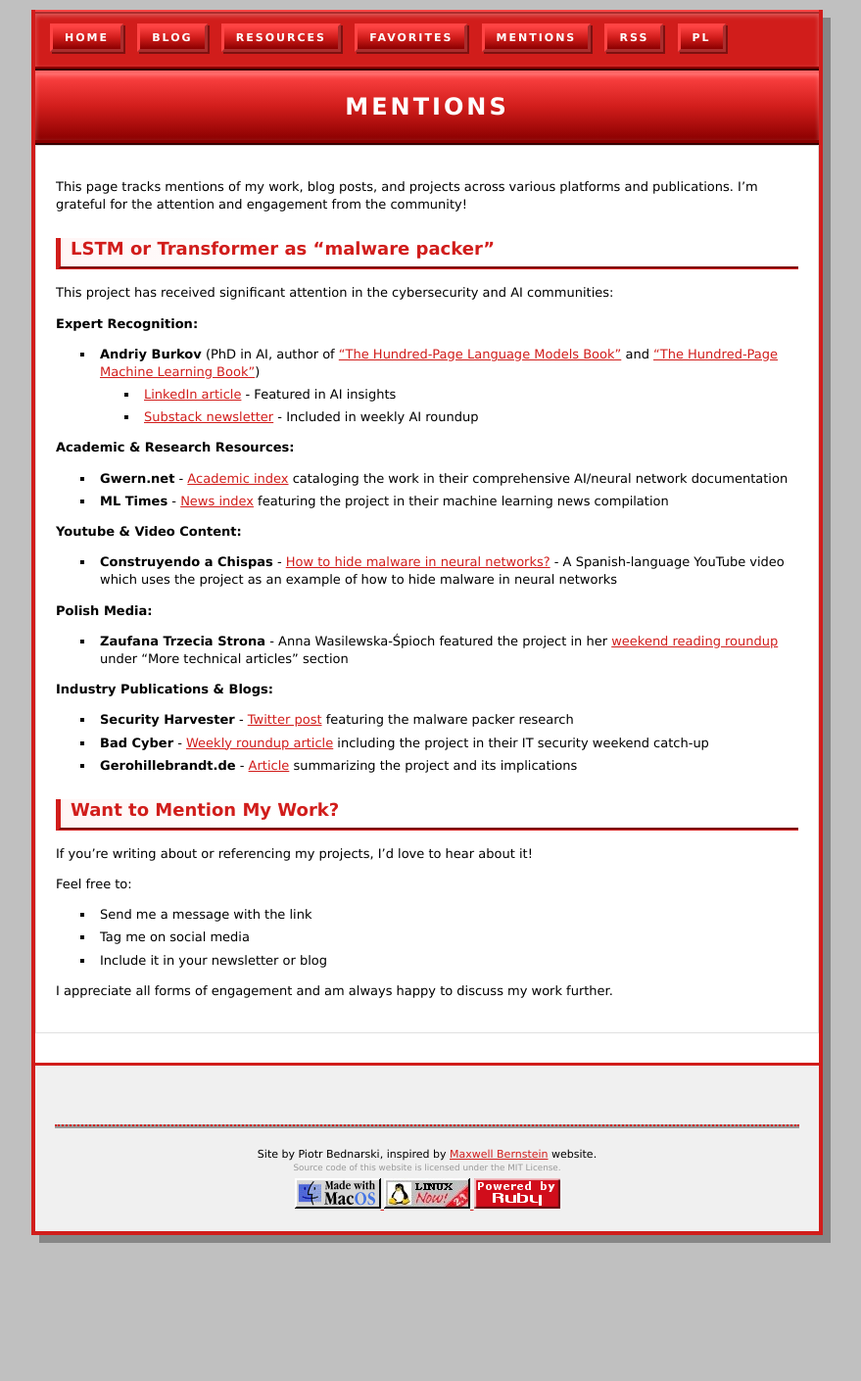
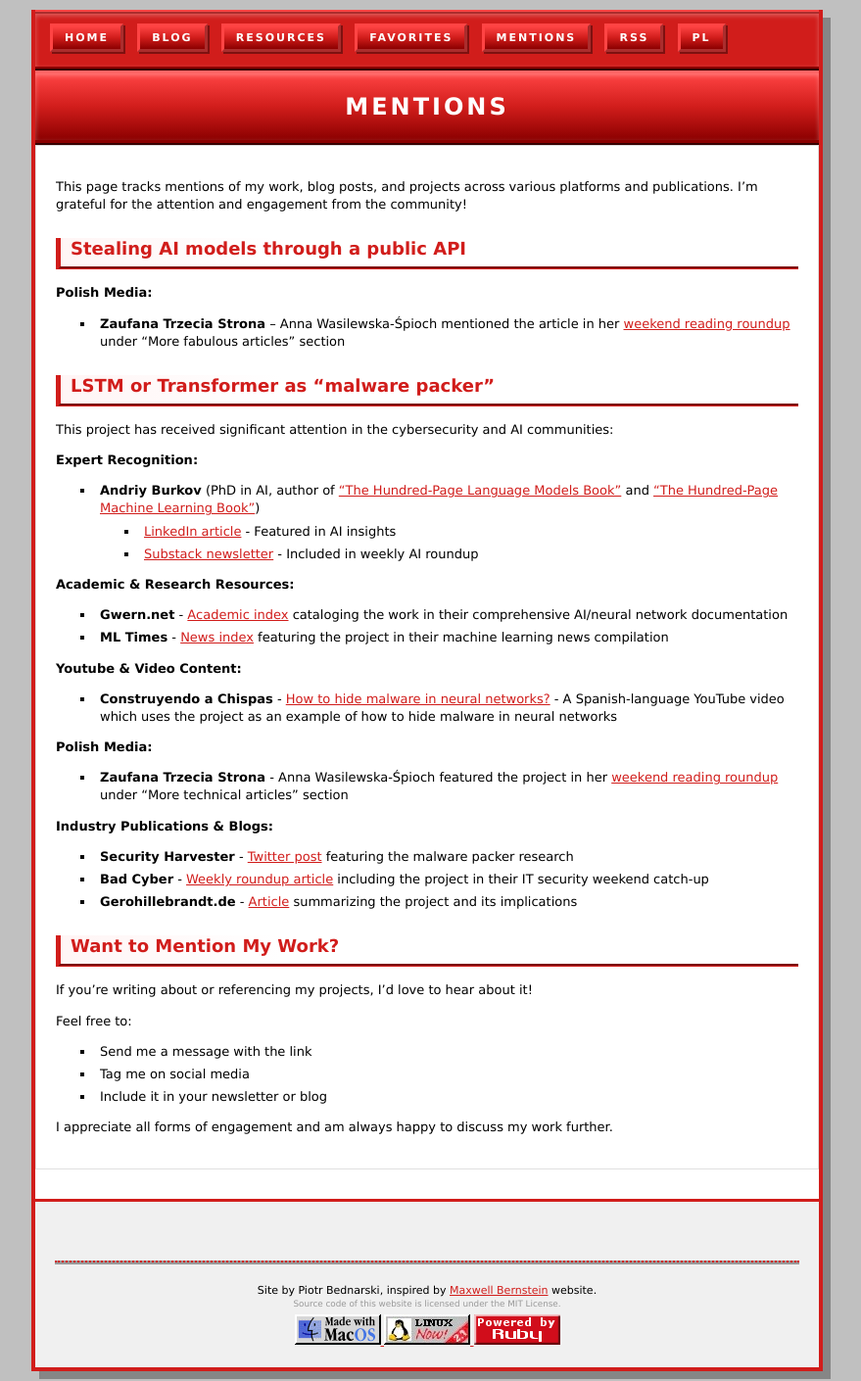
Before and after one commit to piotrmaciejbednarski/piotrmaciejbednarski.github.io, a Jekyll site: the page built from en/mentions.md, in a window 1280 px wide. Shown: the whole page at 98% size, without its empty margins (204-1083 px from the left). Built offline with Jekyll 4.4.1, drawn with Linux system fonts in a browser that asks for light colours; before the commit the page ends 1271 px from its top, so only the background shows below that.

Commit message:
Add new media mention for AI model theft article
Added a mention of the 'Stealing AI models through a public API' article in both English and Polish mentions pages, referencing coverage by Zaufana Trzecia Strona.

```diff
--- a/en/mentions.md
+++ b/en/mentions.md
@@ -7,6 +7,12 @@ permalink: /en/mentions/
 ---
 
 This page tracks mentions of my work, blog posts, and projects across various platforms and publications. I'm grateful for the attention and engagement from the community!
+
+## Stealing AI models through a public API
+
+**Polish Media:**
+
+- **Zaufana Trzecia Strona** – Anna Wasilewska-Śpioch mentioned the article in her [weekend reading roundup](https://zaufanatrzeciastrona.pl/post/weekendowa-lektura-odcinek-650-2025-11-15-bierzcie-i-czytajcie/) under "More fabulous articles" section
 
 ## LSTM or Transformer as "malware packer"
 
```
Also changed, not shown: pl/mentions.md (+6 -0 lines).
